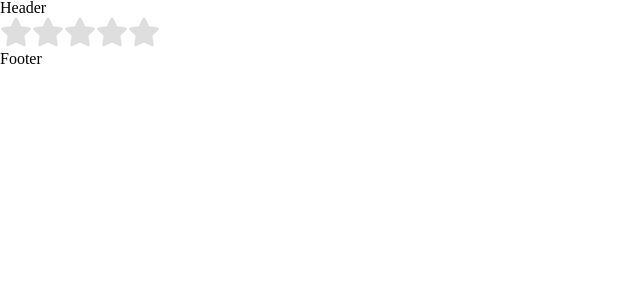
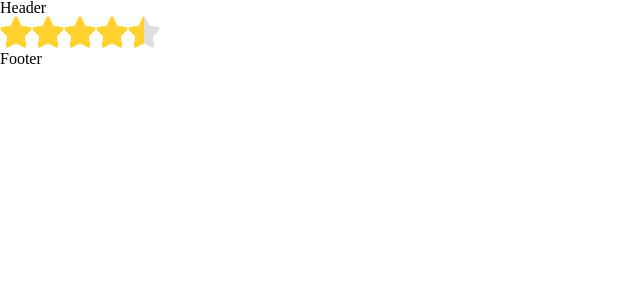
Before and after one commit to JERE-GIM/seb44_main_033, a React (Create React App) app in the folder client/: page /movie/1 in a window 1280 px wide. Shown: the top 300 px of the page, without its empty margins (0-640 px from the left). Built offline with nearby package versions, Linux system fonts and the light colour scheme.

Commit message:
feat: 별점 UI 구현

```diff
--- a/client/src/components/movie/ReviewRegister.tsx
+++ b/client/src/components/movie/ReviewRegister.tsx
@@ -18,25 +18,29 @@ import closeButton from '../../assets/closeButton.svg';
 interface IReviewRegister {
   movie: IMovie;
   review?: IReview;
-  reviewScore: number;
-  setReviewScore: React.Dispatch<React.SetStateAction<number>>;
+  rating: number;
+  setRating: React.Dispatch<React.SetStateAction<number>>;
   setIsOpenModal: React.Dispatch<React.SetStateAction<boolean>>;
 }
 
 export default function ReviewRegister({
   movie,
   review,
-  reviewScore,
-  setReviewScore,
+  rating,
+  setRating,
   setIsOpenModal,
 }: IReviewRegister) {
   const [comment, setComment] = useState(review ? review.comment : '');
 
   const handleClickBackground = () => {
+    if (review) setRating(review.rating);
+    else setRating(0);
     setIsOpenModal(false);
   };
 
   const handleClickCloseButton = () => {
+    if (review) setRating(review.rating);
+    else setRating(0);
     setIsOpenModal(false);
   };
 
@@ -65,7 +69,7 @@ export default function ReviewRegister({
             </StyledCloseButton>
           </StyledHeader>
           <StyledForm onSubmit={handleSubmitForm}>
-            <Stars reviewScore={reviewScore} setReviewScore={setReviewScore} />
+            <Stars rating={rating} setRating={setRating} />
             <StyledCommentTextarea
               placeholder="이 영화 어떠셨나요?"
               value={comment}
--- a/client/src/components/share/Stars.tsx
+++ b/client/src/components/share/Stars.tsx
@@ -1,21 +1,67 @@
-import { Background, Star } from '../styles/Stars.styled';
-import starIcon from '../../assets/starIcon.svg';
+import {
+  Background,
+  Label,
+  RadioButton,
+  ReversedStar,
+  Star,
+} from '../styles/Stars.styled';
+import halfStarIcon from '../../assets/halfStarIcon.png';
+import { useState } from 'react';
 
 interface IStars {
-  reviewScore: number;
-  setReviewScore: React.Dispatch<React.SetStateAction<number>>;
+  rating: number;
+  setRating: React.Dispatch<React.SetStateAction<number>>;
 }
 
-export default function Stars({ reviewScore, setReviewScore }: IStars) {
-  //reviewScore에 따라서 star 색칠하기
+export default function Stars({ rating, setRating }: IStars) {
+  const [hoverValue, setHoverValue] = useState(0);
+
+  const ratingValues = [1, 2, 3, 4, 5, 6, 7, 8, 9, 10];
 
   return (
     <Background>
-      <Star src={starIcon} alt="star icon" />
-      <Star src={starIcon} alt="star icon" />
-      <Star src={starIcon} alt="star icon" />
-      <Star src={starIcon} alt="star icon" />
-      <Star src={starIcon} alt="star icon" />
+      {ratingValues.map((ratingValue) => {
+        if (ratingValue % 2 === 1)
+          return (
+            <Label>
+              <RadioButton
+                type="radio"
+                name="rating"
+                value={ratingValue}
+                onClick={() => setRating(ratingValue)}
+              />
+              <Star
+                src={halfStarIcon}
+                alt="star icon"
+                onMouseEnter={() => setHoverValue(ratingValue)}
+                onMouseLeave={() => setHoverValue(0)}
+                $rated={
+                  hoverValue ? hoverValue >= ratingValue : rating >= ratingValue
+                }
+              />
+            </Label>
+          );
+        else if (ratingValue % 2 === 0)
+          return (
+            <Label>
+              <RadioButton
+                type="radio"
+                name="rating"
+                value={ratingValue}
+                onClick={() => setRating(ratingValue)}
+              />
+              <ReversedStar
+                src={halfStarIcon}
+                alt="star icon"
+                onMouseEnter={() => setHoverValue(ratingValue)}
+                onMouseLeave={() => setHoverValue(0)}
+                $rated={
+                  hoverValue ? hoverValue >= ratingValue : rating >= ratingValue
+                }
+              />
+            </Label>
+          );
+      })}
     </Background>
   );
 }
--- a/client/src/components/styles/Stars.styled.ts
+++ b/client/src/components/styles/Stars.styled.ts
@@ -5,15 +5,28 @@ export const Background = styled.div`
   cursor: pointer;
 `;
 
-export const Star = styled.img`
-  width: 32px;
+export const Label = styled.label``;
+
+export const RadioButton = styled.input`
+  display: none;
+`;
+
+export const Star = styled.img<{ $rated: boolean }>`
+  width: 16px;
   height: 32px;
+  cursor: pointer;
 
-  filter: invert(100%) sepia(2%) saturate(770%) hue-rotate(321deg)
-    brightness(107%) contrast(74%);
+  filter: ${(props) =>
+    props.$rated
+      ? 'invert(88%) sepia(62%) saturate(1415%) hue-rotate(326deg) brightness(98%) contrast(104%)'
+      : 'invert(100%) sepia(2%) saturate(770%) hue-rotate(321deg) brightness(107%) contrast(74%)'};
 
   &:hover {
     filter: invert(95%) sepia(69%) saturate(6547%) hue-rotate(326deg)
       brightness(97%) contrast(107%);
   }
 `;
+
+export const ReversedStar = styled(Star)`
+  transform: scaleX(-1);
+`;
--- a/client/src/dummy/dummyReview.ts
+++ b/client/src/dummy/dummyReview.ts
@@ -3,7 +3,7 @@ export interface IReview {
   movieTitle: string;
   comment: string;
   writer: string;
-  score: number;
+  rating: number;
   likes: number;
   dislikes: number;
 }
@@ -14,7 +14,7 @@ export const dummyReviews: Array<IReview> = [
     movieTitle: '엘리멘탈',
     comment: '마음이 따뜻해지고 영상이 너무 아름다워요.',
     writer: '소문난칠공주',
-    score: 10,
+    rating: 10,
     likes: 10,
     dislikes: 0,
   },
@@ -23,7 +23,7 @@ export const dummyReviews: Array<IReview> = [
     movieTitle: '엘리멘탈',
     comment: '존잼',
     writer: '맛있는짜장면',
-    score: 9,
+    rating: 9,
     likes: 0,
     dislikes: 2,
   },
--- a/client/src/pages/Movie.tsx
+++ b/client/src/pages/Movie.tsx
@@ -8,7 +8,7 @@ import { StyledStarsContainer } from './styles/Movie.styled';
 export default function Movie() {
   // 더미데이터 사용
   const loggedInUser = {
-    nickname: '짜장면',
+    nickname: '맛있는짜장면',
   };
   const movie = dummyMovie;
   const review = dummyReviews.filter(
@@ -18,25 +18,24 @@ export default function Movie() {
   )[0];
 
   const [isOpenModal, setIsOpenModal] = useState(false);
-  const [reviewScore, setReviewScore] = useState(review ? review.score : 0);
+  const [rating, setRating] = useState(review ? review.rating : 0);
 
   const handleClickStars = () => {
-    setReviewScore(10);
     setIsOpenModal(true);
   };
 
   return (
     <>
       <StyledStarsContainer onClick={handleClickStars}>
-        <Stars reviewScore={reviewScore} setReviewScore={setReviewScore} />
+        <Stars rating={rating} setRating={setRating} />
       </StyledStarsContainer>
 
       {isOpenModal && (
         <ReviewRegister
           movie={movie}
           review={review}
-          reviewScore={reviewScore}
-          setReviewScore={setReviewScore}
+          rating={rating}
+          setRating={setRating}
           setIsOpenModal={setIsOpenModal}
         />
       )}
```
Also changed, not shown: client/src/assets/halfStarIcon.png (added), client/src/assets/starIcon.svg (deleted).
